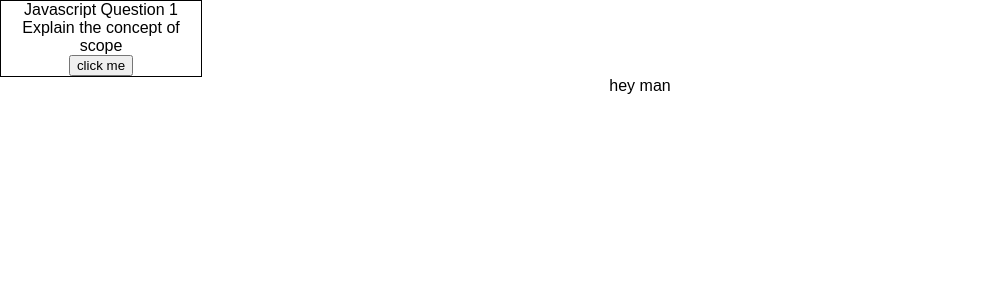
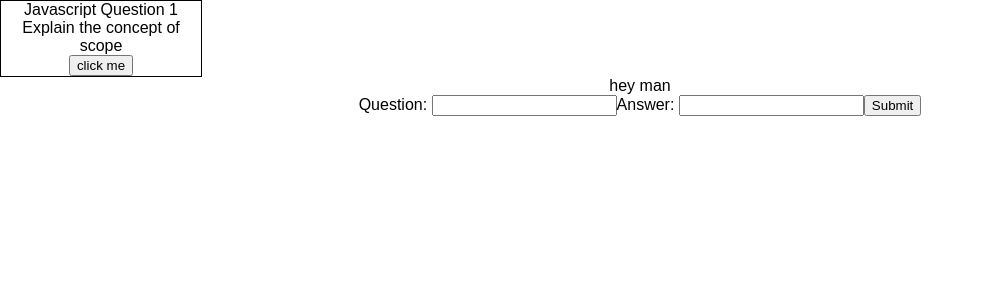
Before and after one commit to EricLum/flashcards, a React (Create React App) app: page / in a window 1280 px wide. Shown: the top 300 px of the page, without its empty margins (0-984 px from the left). Built offline with nearby package versions, Linux system fonts and the light colour scheme.

Commit message:
more work on form

```diff
--- a/src/App.js
+++ b/src/App.js
@@ -3,12 +3,14 @@ import logo from './logo.svg';
 import './App.css';
 import Card from './containers/Card'
 import Deck from './containers/Deck'
+import Form from './containers/Form'
 class App extends Component {
   render() {
     return (
       <div className="App">
         <Card></Card>
         <Deck title='hey man'></Deck>
+        <Form></Form>
       </div>
     );
   }
--- a/src/containers/Form.js
+++ b/src/containers/Form.js
@@ -3,28 +3,39 @@ import React, {Component} from 'react'
 class Form extends Component {
   constructor(props){
     super(props)
-    this.handleInput = handleInput.bind(this)
+    this.handleInput = this.handleInput.bind(this)
+    this.handleSubmit = this.handleSubmit.bind(this)
   }
 
   state = {
-    question: ''
-    answer: ''
+    question: '',
+    answer: '',
     deckId: 0
+  }
+
+  handleSubmit(e){
+    e.preventDefault()
+    console.log('submitted')
   }
 
   handleInput(e){
     this.setState({
-      question: e.target.value
-    })
+      [e.target.name]: e.target.value
+    }, console.log(this.state))
+  }
+  onSubmit(e){}
 
   render(){
     return(
-      <form></form>
+      <form onSubmit={this.handleSubmit} onChange={this.handleInput}>
+        <label>Question: </label>
+        <input type='text' name='question'/>
+        <label>Answer: </label>
+        <input type='text' name='answer' />
+        <input type='submit' />
+      </form>
     )
   }
-  }
-
-
 }
 
 export default Form
```
